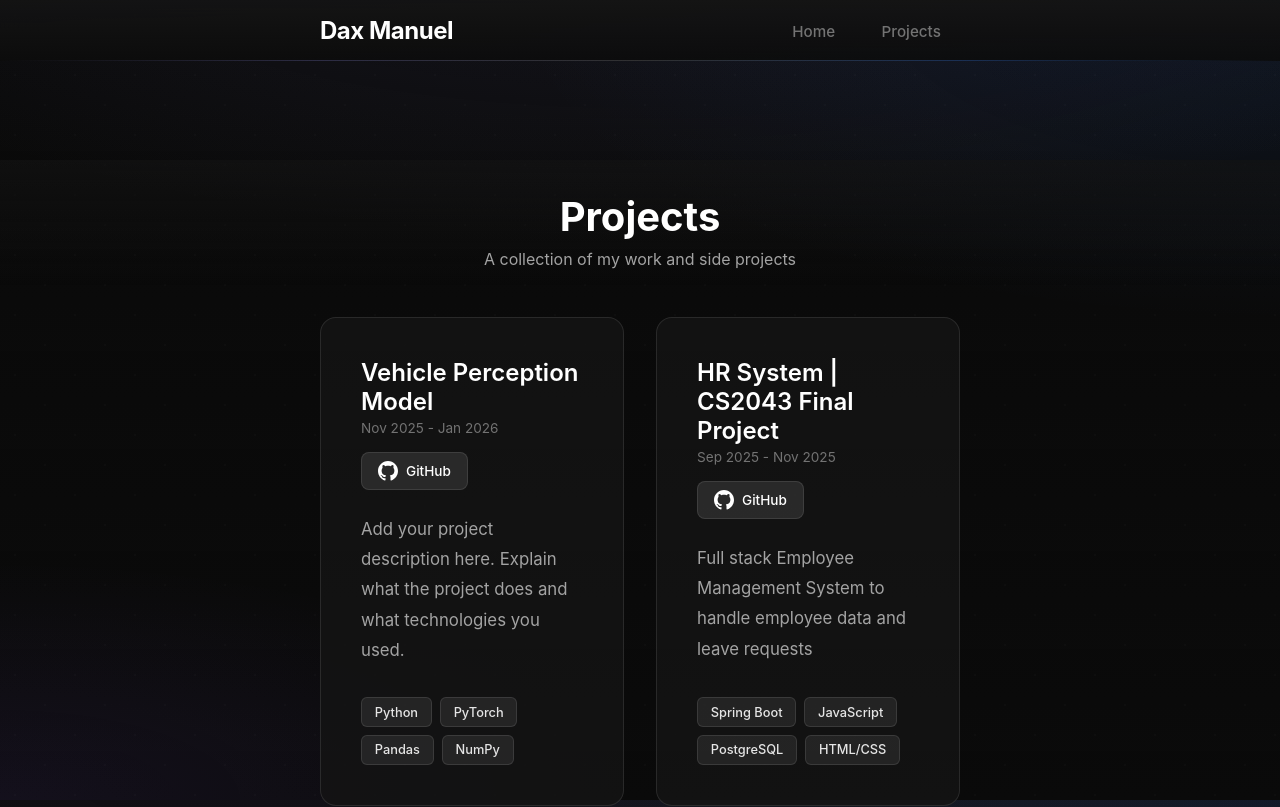
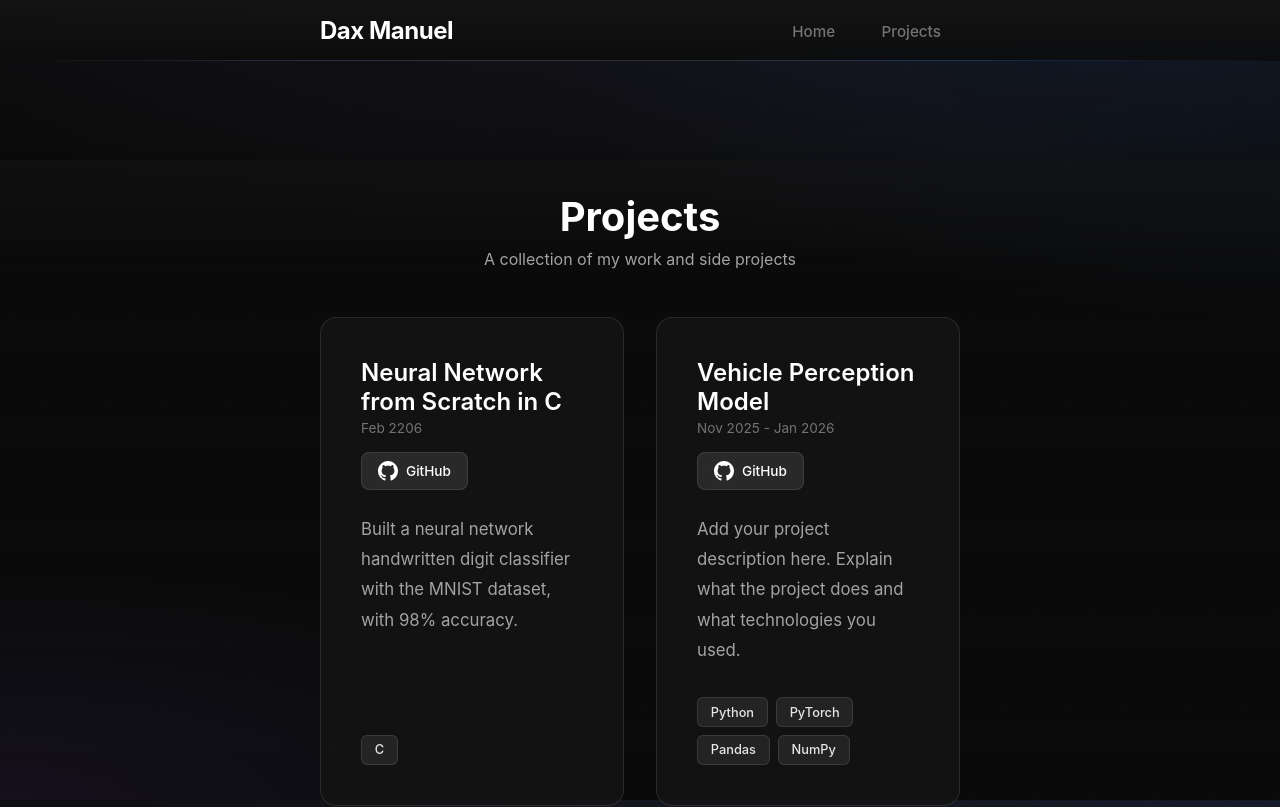
Before and after one commit to DaxManuel27/portfolio-site, a Next.js app: page /projects in a window 1280 px wide. Shown: the top 807 px of the page. Built offline with nearby package versions, Linux system fonts and the light colour scheme.

Commit message:
new project

```diff
--- a/app/projects/page.tsx
+++ b/app/projects/page.tsx
@@ -4,6 +4,13 @@ import styles from './projects.module.css'
 import { useEffect } from 'react'
 
 const projects = [
+  {
+    title: "Neural Network from Scratch in C",
+    dateRange: "Feb 2206",
+    description: "Built a neural network handwritten digit classifier with the MNIST dataset, with 98% accuracy.",
+    tags: ["C"],
+    github: "https://github.com/DaxManuel27neural-network-in-c"
+  },
   {
     title: "Vehicle Perception Model",
     dateRange: "Nov 2025 - Jan 2026",
```
